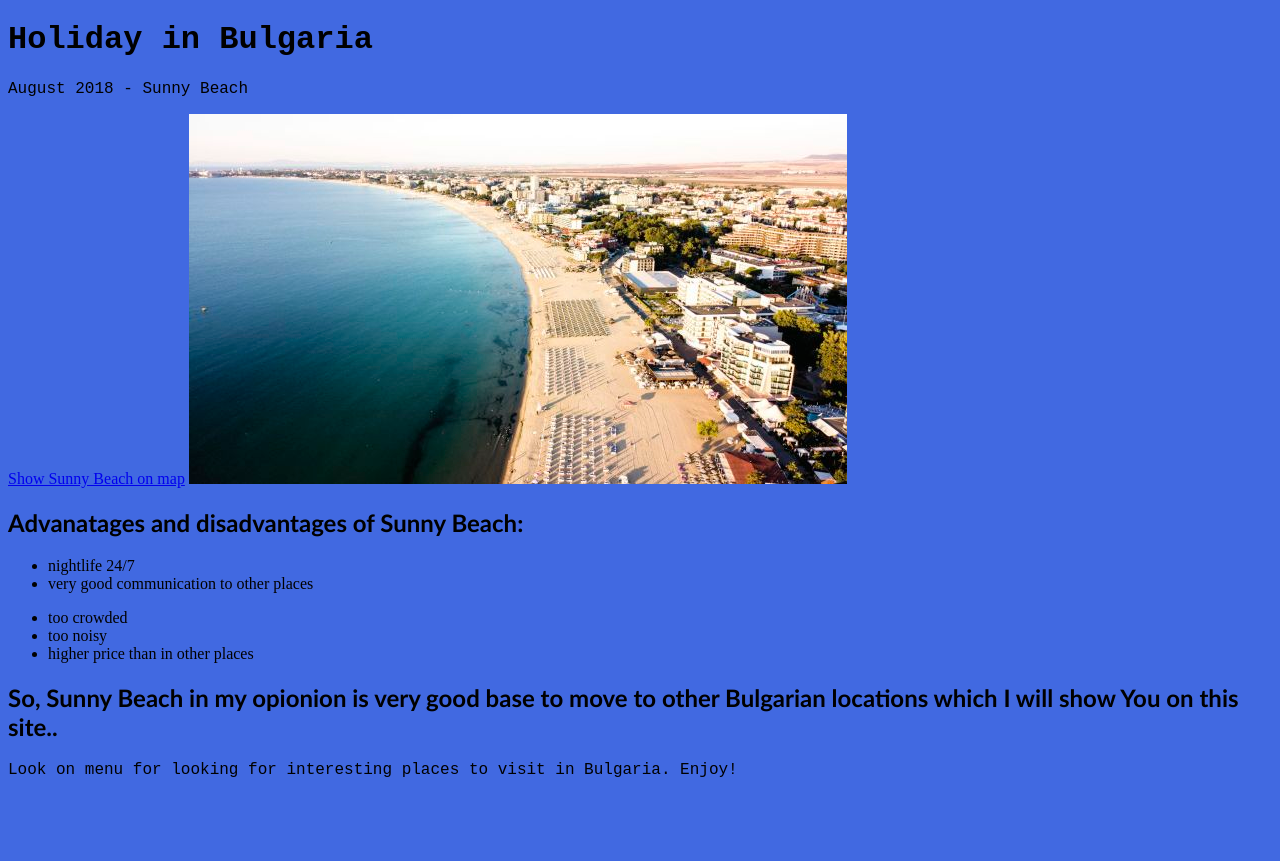
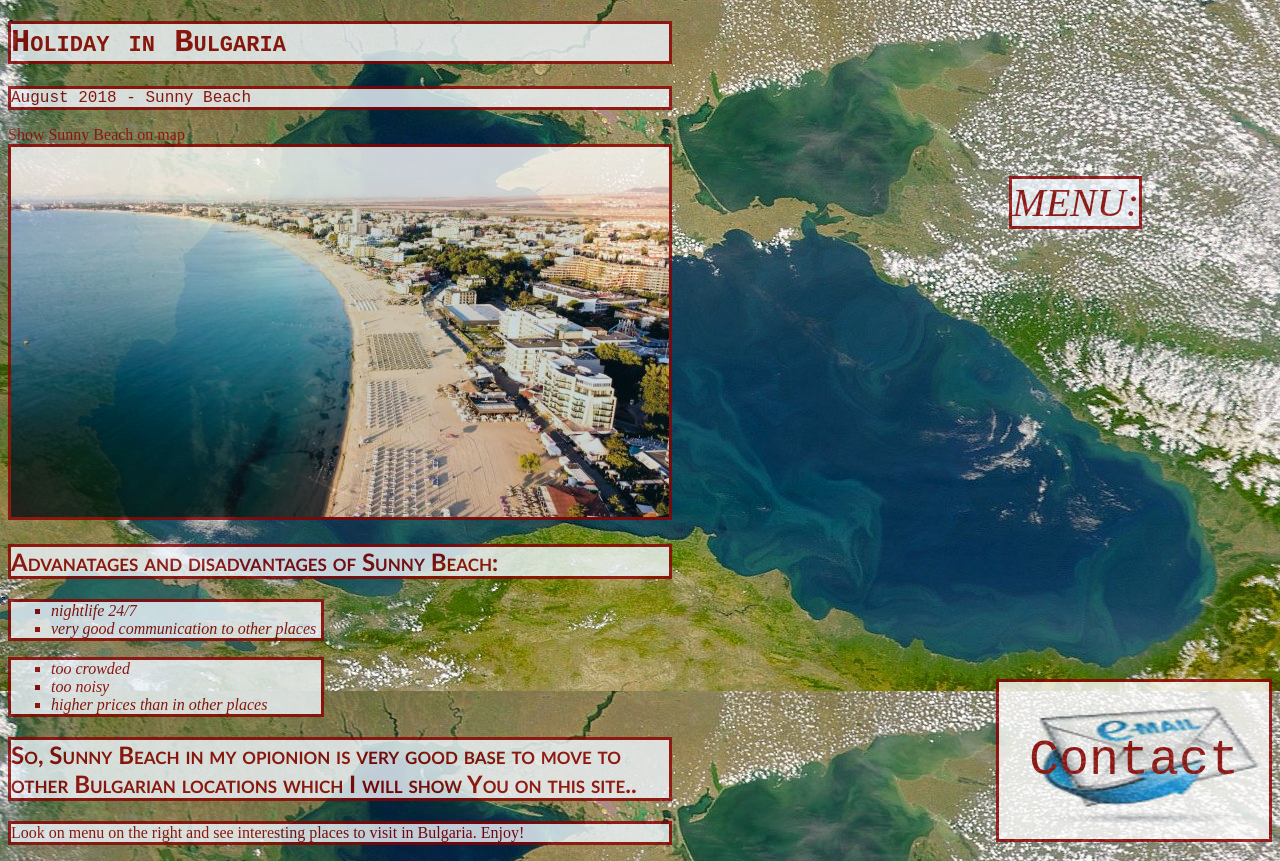
Before and after one commit to KrzysztofP90/firstWebPage, a plain HTML site: page index.html in a window 1280 px wide. Before the commit the page ends 800 px from the top, so only its background shows below. Drawn offline with Linux system fonts and the light colour scheme.

Commit message:
Implemented main site with navigation menu.

```diff
--- a/index.html
+++ b/index.html
@@ -3,24 +3,66 @@
 <head>
 <title>HOLIDAY IN BULGARIA</title>
 <link rel="stylesheet"  href= "style.css" type="text/css">
+<meta name="author" content="Krzysztof Przybylowicz" />
+<meta name="robots" content="index,follow"/>
+<meta name="keywords" content="Bulgaria,holiday,sunny beach,balkan,nessebar,holidays,travel"/>
+<meta name="description" content="holiday in bulgaria,travel to bulgaria"/>
 </head>
 <body>
 
+
 <h1>Holiday in Bulgaria</h1>
+
 <p> August 2018 - Sunny Beach</p>
-<a href="https://www.google.pl/maps/place/Sunny+Beach/@42.6875898,27.6836961,13z/data=!3m1!4b1!4m5!3m4!1s0x40a69fcdbf5191c3:0x361b1b8acf41b44b!8m2!3d42.6883305!4d27.7139182"> Show Sunny Beach on map</a>
-<img src="sb.jpg" alt="Sunny Beach view" width="658" height="370">
+
+<div class="menu">
+    <a href="#" id="menubutton"> MENU: </a>
+    <ul class="options">
+        <li> <a href="#">Nessebar</a> </li>
+        <li><a href="#">Kaliakra</a></li>
+        <li><a href="#">Sozopol</a></li>
+        <li><a href="#">Mountains</a></li>
+    </ul>
+</div>
+
+
+
+<div id="contact">
+    <pre> Contact </pre>
+</div>
+
+
+
+
+
+<div class="map">
+
+<a href="https://www.google.pl/maps/place/Sunny+Beach/@42.6875898,27.6836961,13z/data=!3m1!4b1!4m5!3m4!1s0x40a69fcdbf5191c3:0x361b1b8acf41b44b!8m2!3d42.6883305!4d27.7139182">
+     Show Sunny Beach on map</a>
+</div>
+<img id="sb" src="sb.jpg" alt="Sunny Beach view" width="658" height="370"/>
+
+
+
 <h2>Advanatages and disadvantages of Sunny Beach: </h2>
-<ul title="Advanatages:">
-<li>nightlife 24/7</li>
-<li>very good communication to other places</li>
+
+<ul id="advanatages" title="Advanatages">
+    <li>nightlife 24/7</li>
+    <li>very good communication to other places</li>
 </ul>
-<ul title="Disadvantages" >
+<ul id="disadvantages" title="Disadvantages" >
     <li>too crowded</li>
     <li>too noisy</li>
-    <li>higher price than in other places</li>
+    <li>higher prices than in other places</li>
 </ul>
+
+
 <h2>So, Sunny Beach in my opionion is very good base to move to other Bulgarian locations which I will show You on this site..</h2>
-<p class="p1">Look on menu for looking for interesting places to visit in Bulgaria. Enjoy!</p>
+<p class="invite">Look on menu on the right and see interesting places to visit in Bulgaria. Enjoy!</p>
+
+
+
+
+
 </body>
 </html>
--- a/style.css
+++ b/style.css
@@ -1,18 +1,165 @@
 body {
-    background-color: royalblue;
+
+    background-image: url("blacksea.jpg");
+    background-attachment: fixed;
+    opacity: 0.8;
+
+
+
 }
 
 p{
     font-style: normal;
+    color: darkred;
     font-family: 'Courier New', Courier, monospace;
+    background-color: aliceblue;
+    max-width: 658px;
+    border-style: solid;
 
 }
 h1{
     font-family: 'Courier New', Courier, monospace;
+    font-variant: small-caps;
+    color: darkred;
+    background-color: aliceblue;
+    max-width: 658px;
+    border-style: solid;
+
+
 }
 h2{
     font-family: 'Gill Sans', 'Gill Sans MT', Calibri, 'Trebuchet MS', sans-serif;
+    font-variant: small-caps;
+    color: darkred;
+    background-color: aliceblue;
+    max-width: 658px;
+    border-style: solid;
 }
-p1{
+p.invite{
     font-family: 'Times New Roman', Times, serif;
+    color: darkred;
+    background-color: aliceblue;
+    max-width: 658px;
+    border-style: solid;
+
 }
+
+img#sb {
+border: 3px;
+border-style: solid;
+border-color: darkred;
+opacity: 1.0;
+
+
+
+
+
+}
+
+div.map a:visited, a:link {
+    color: darkred;
+    text-decoration:none;
+}
+div.map a:hover{
+    color: black;
+    background-color: aliceblue;
+}
+ul#disadvantages, ul#advanatages {
+    color:darkred;
+    font-style: italic;
+    text-align: left;
+    max-width: 270px;
+    background:aliceblue;
+    border-style: solid;
+    list-style-type: square;
+    list-style-position: outside;
+}
+
+
+div.menu a#menubutton  {
+    float: right;
+    max-width: 300px;
+    margin-right: 200px;
+    font-size: 40px;
+    background-color: aliceblue;
+    color: darkred;
+    border-style: solid;
+    font-style: italic;
+    text-anchor: middle;
+    position: relative;
+    left: 70px;
+    top:50px;
+}
+
+ul.options {
+    display: none;
+    max-width: 250px;
+    min-width: 250px;
+    clear: right;
+    float: right;
+    text-align: center;
+    list-style-type: none;
+
+    margin-right: 95px;
+    font-size: 50px;
+    background-color: aliceblue;
+    color: darkred;
+    border-style: solid;
+    position: relative;
+    left: 50px;
+
+
+}
+
+
+
+div.menu   a#menubutton:visited, a#menulink:link  {
+    color: darkred;
+
+}
+
+div.menu  a#menubutton:hover {
+    color: black;
+    background-color: aliceblue;
+
+
+}
+
+
+ div.menu a#menubutton:hover + ul.options {
+    display: block;
+
+
+}
+
+
+ul.options:hover {
+    display: block;
+
+}
+
+ul.options a:visited,  a:link {
+    color: darkred;
+}
+
+ul.options a:hover, a:active  {
+    color: black;
+}
+
+
+
+div#contact {
+    clear: right;
+    float:right;
+    margin-right: auto 150px;
+    max-width: 300px;
+    font-size: 50px;
+    position: relative;
+    color: darkred;
+    text-anchor: middle;
+    border-style: solid;
+    top: 500px;
+    background-color: aliceblue;
+    background-image: url("email.jpeg");
+
+}
```
Also changed, not shown: blacksea.jpg (added), email.jpeg (added).
